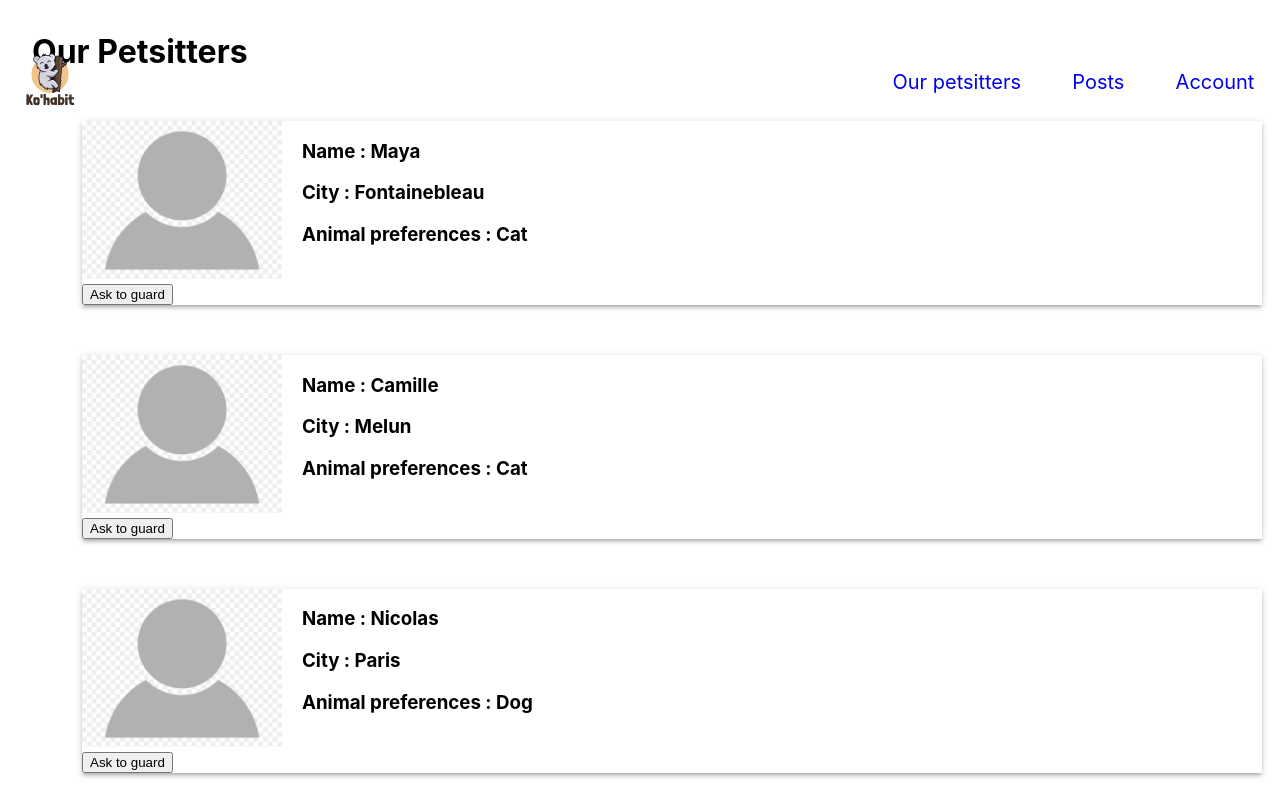
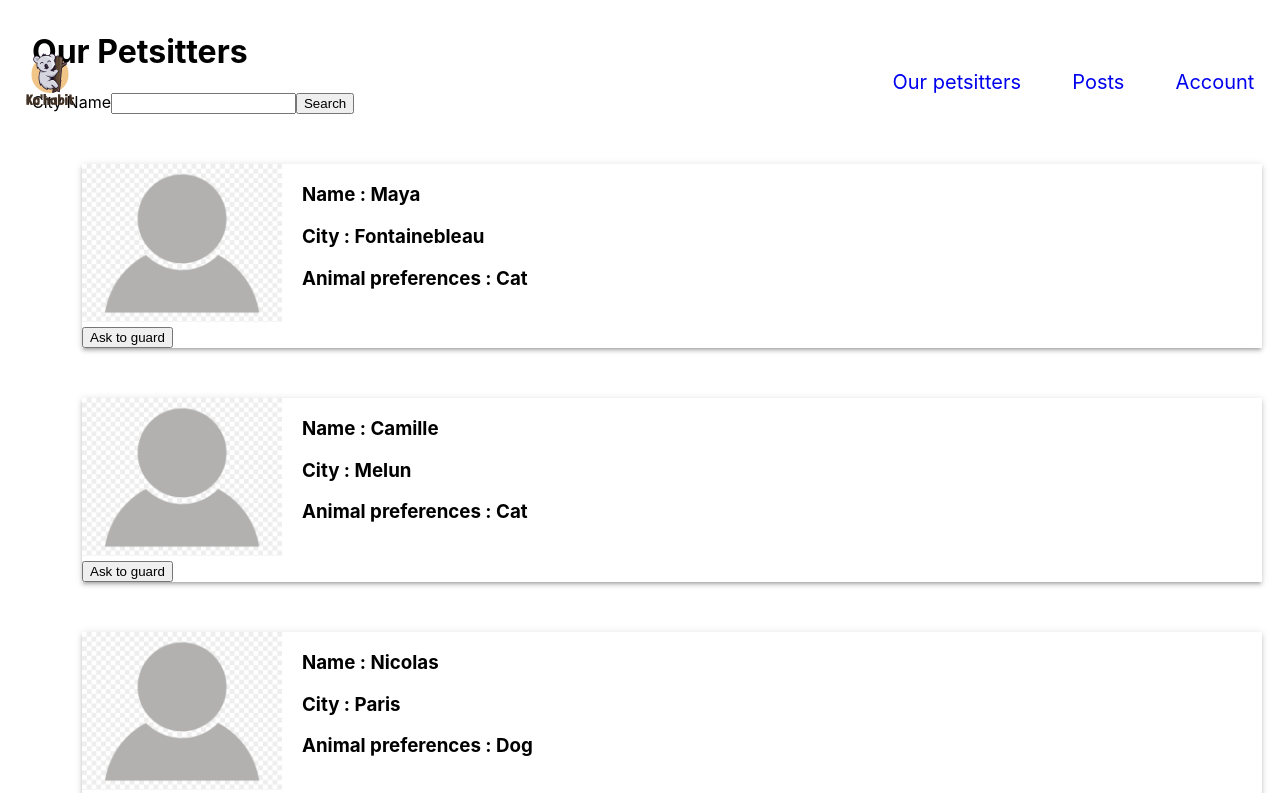
Before and after one commit to maya-gawinowski/KoHabit, a React (Create React App) app in the folder my-app/: page /Petsitter in a window 1280 px wide. Shown: the top 793 px of the page. Built offline with nearby package versions, Linux system fonts and the light colour scheme.

Commit message:
petsitter search input by city

```diff
--- a/my-app/src/Components/Petsitter/PetsitterCard.jsx
+++ b/my-app/src/Components/Petsitter/PetsitterCard.jsx
@@ -1,3 +1,5 @@
+import * as React from 'react';
+import { useState } from "react";
 import Box from '@mui/material/Box';
 import defaultpic from '../../Assets/defaultpicture.png';
 
@@ -24,6 +26,7 @@ const petsitters=[
 ]
 
 function PetsitterCard(){
+    const [cityname, setCityName] = useState();
 
     function getData(){
         //here fetch the data to put into the cards
@@ -33,8 +36,22 @@ function PetsitterCard(){
         //add the demand to the user linked to this id
     }
 
+    function handleSubmitCitySearch(value){
+        //select all petsitters from this city
+        //display them
+    }
+
     return(
         <Box>
+            <div>
+                <label>
+                    City Name
+                    <input type="text" name="nameConnection" onChange={(e) => setCityName(e.target.value)} required/>
+                </label>
+                <button onClick={handleSubmitCitySearch}>
+                    Search
+                </button>
+            </div>
             {petsitters.map((data,i) => (
                 <Box sx={{boxShadow: 3, margin: '50px'}}>
                     <Box sx={{display: 'flex', flexDirection: 'row' }}>
```
